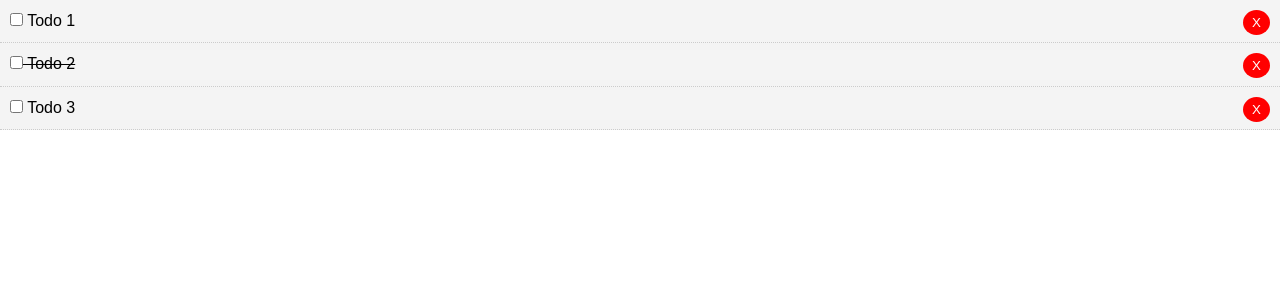
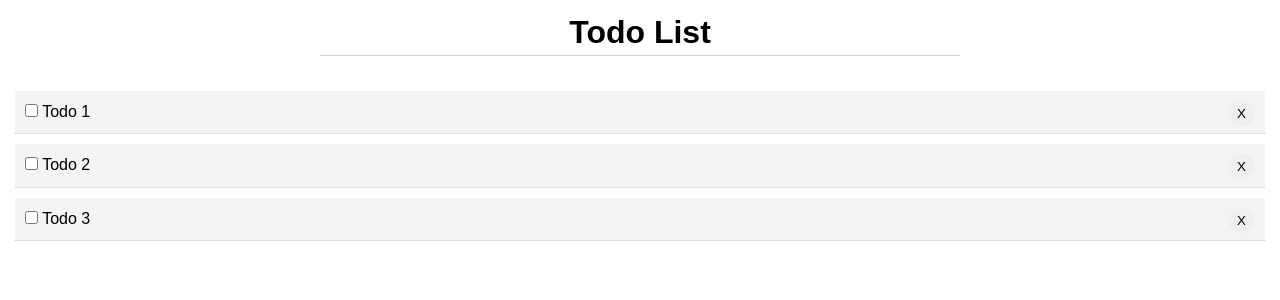
Before and after one commit to ramos-codes/vue_crashCourse, a Vue app: page / in a window 1280 px wide. Shown: the top 300 px of the page. Built offline with nearby package versions, Linux system fonts and the light colour scheme.

Commit message:
add application headers

```diff
--- a/src/App.vue
+++ b/src/App.vue
@@ -1,11 +1,13 @@
 <template>
   <div id="app">
+    <Header />
     <Todos v-bind:todos="todos" v-on:del-todo="deleteTodo"/>
   </div>
 </template>
 
 <script>
-import Todos from './components/Todos'
+import Todos from './components/Todos';
+import Header from './components/layout/Header';
 
 const todosArr = [
   {
@@ -16,7 +18,7 @@ const todosArr = [
   {
     id: 2,
     title: 'Todo 2',
-    completed: true
+    completed: false
   },
   {
     id: 3,
@@ -28,7 +30,8 @@ const todosArr = [
 export default {
   name: 'App',
   components: {
-    Todos
+    Todos,
+    Header
   },
   data() {
     return {
--- a/src/components/TodoItem.vue
+++ b/src/components/TodoItem.vue
@@ -32,8 +32,6 @@ export default {
     }
 
     .del {
-        background: #ff0000;
-        color: #fff;
         border: none;
         padding: 5px 9px;
         border-radius: 50%;
--- a/src/components/Todos.vue
+++ b/src/components/Todos.vue
@@ -1,6 +1,6 @@
 <template>
-    <div>
-        <div v-for="todo in todos" v-bind:key="todo.id">
+    <div class="todos-main-container">
+        <div v-for="todo in todos" v-bind:key="todo.id" class="todo-box">
             <TodoItem v-bind:todo="todo" v-on:del-todo="$emit('del-todo', todo.id)"/>
         </div>
     </div>
@@ -19,5 +19,11 @@ export default {
 </script>
 
 <style scoped>
+    .todos-main-container {
+        padding: 15px;
+    }
 
+    .todo-box {
+        margin: 10px auto;
+    }
 </style>
--- /dev/null
+++ b/src/components/layout/Header.vue
@@ -0,0 +1,20 @@
+<template>
+    <header class="header-container">
+        <h1 class="header-title">Todo List</h1>
+    </header>
+</template>
+
+<script>
+export default {
+    name: "Header"
+}
+</script>
+
+<style scoped>
+    .header-container {
+        margin: 10px auto;
+        width: 50%;
+        text-align: center;
+        border-bottom: .5px solid lightgray;
+    }
+</style>
```
